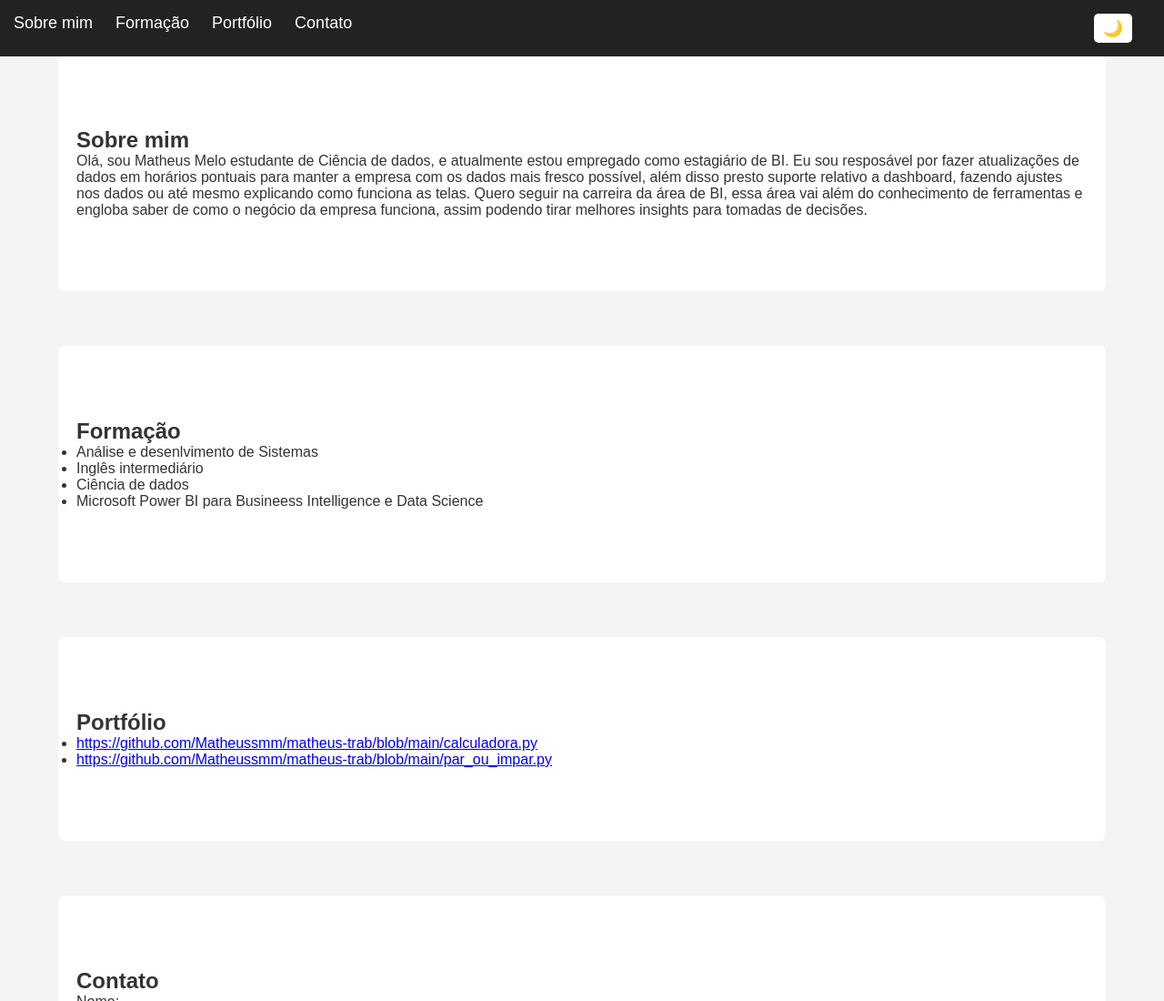
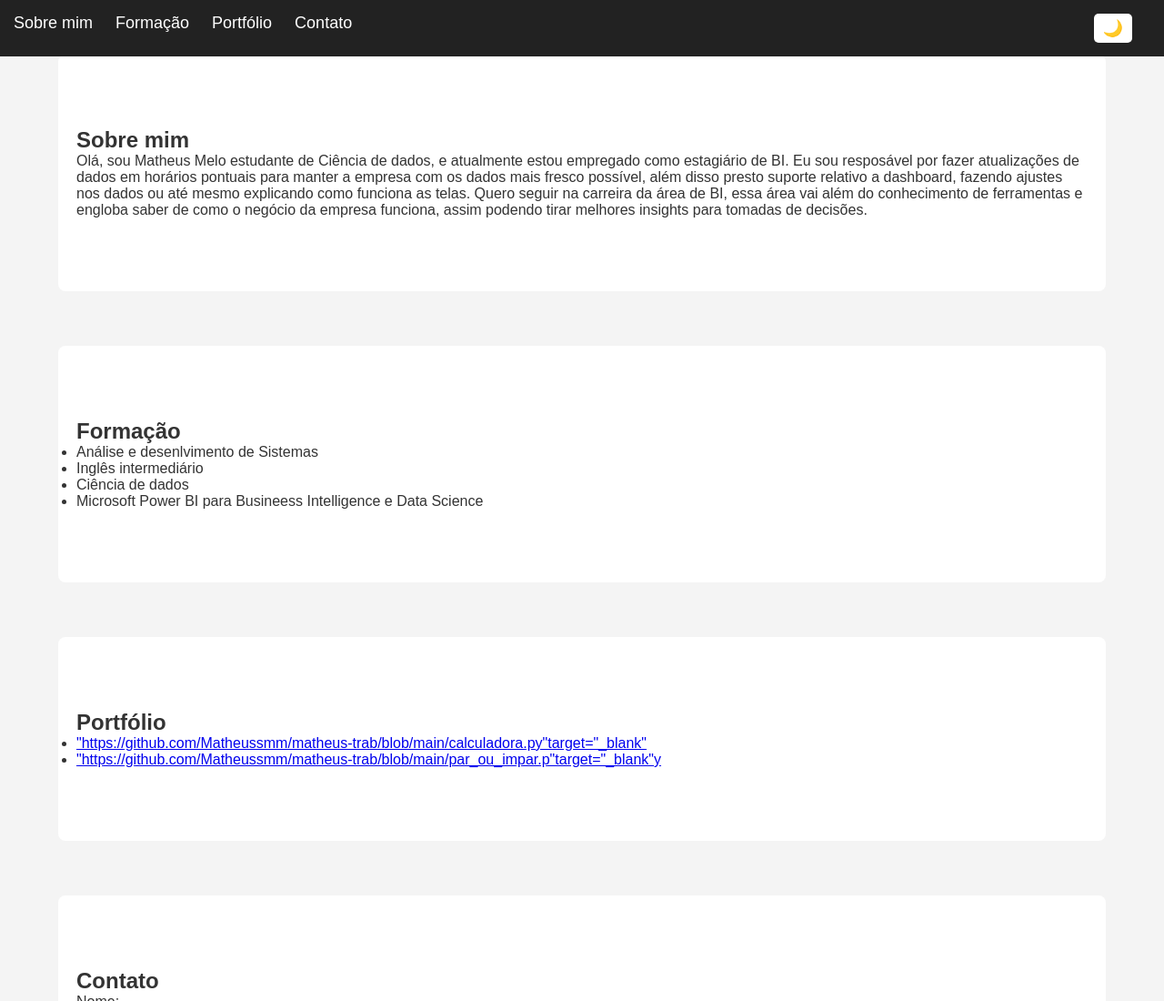
Before and after one commit to Matheussmm/Matheussmm.github.io, a plain HTML site: page index.html in a window 1280 px wide. Shown: the top 1100 px of the page at 91% size. Drawn offline with Linux system fonts and the light colour scheme.

Commit message:
Update index.html

```diff
--- a/index.html
+++ b/index.html
@@ -36,8 +36,8 @@
         <section id="portfolio" class="secao">
             <h2>Portfólio</h2>
             <ul>
-                <li><a href="#">https://github.com/Matheussmm/matheus-trab/blob/main/calculadora.py</a></li>
-                <li><a href="#">https://github.com/Matheussmm/matheus-trab/blob/main/par_ou_impar.py</a></li>
+                <li><a href="#">"https://github.com/Matheussmm/matheus-trab/blob/main/calculadora.py"target="_blank"</a></li>
+                <li><a href="#">"https://github.com/Matheussmm/matheus-trab/blob/main/par_ou_impar.p"target="_blank"y</a></li>
             </ul>
         </section>
 
```
